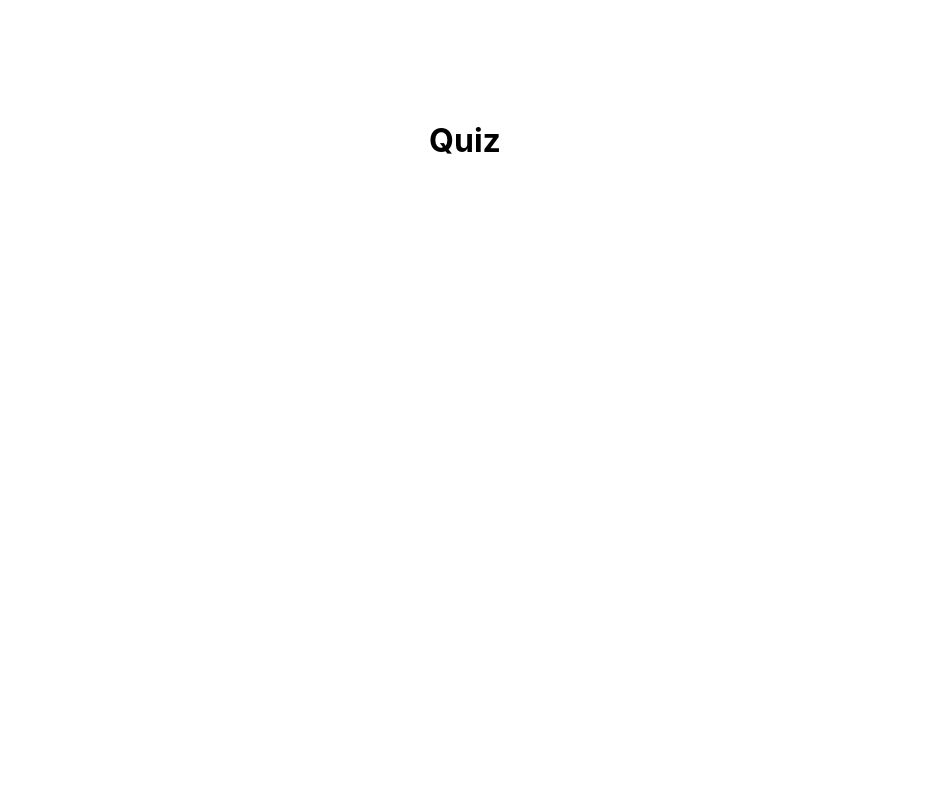
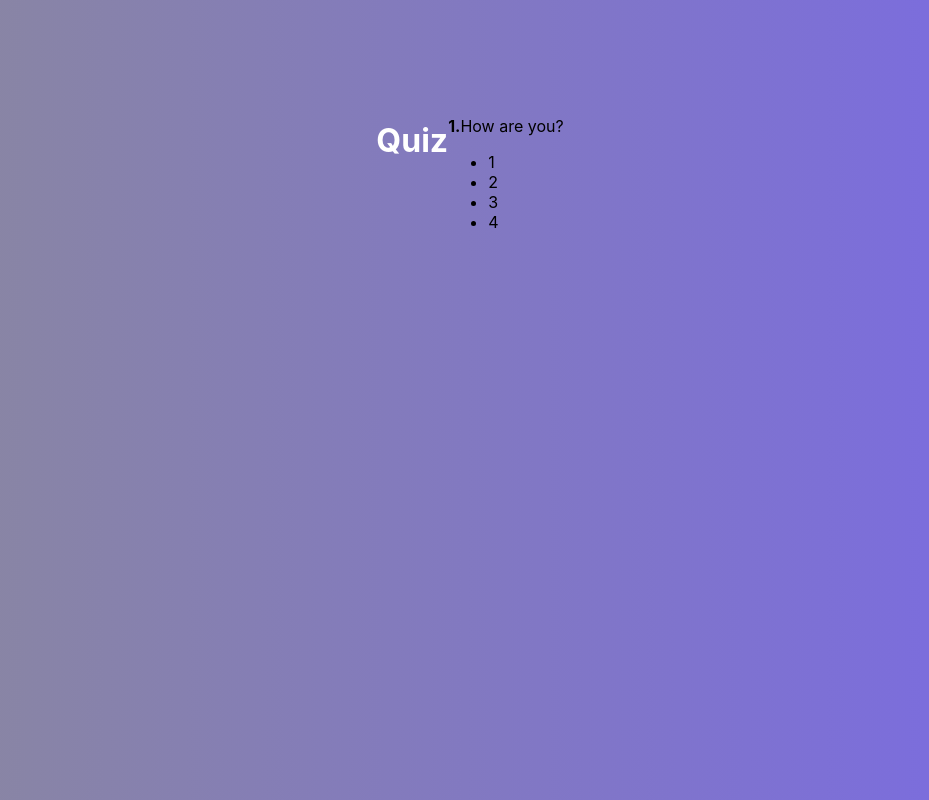
Before and after one commit to Artem-Zhuravlev/react-quitz, a React (Create React App) app: page / in a window 1280 px wide. Shown: the whole page, without its empty margins (175-1104 px from the left). Built offline with nearby package versions, Linux system fonts and the light colour scheme.

Commit message:
add ActiveQuiz component

```diff
--- /dev/null
+++ b/src/components/ActiveQuiz/ActiveQuiz.js
@@ -0,0 +1,23 @@
+import React from "react";
+import "./ActiveQuiz.css";
+
+const ActiveQuiz = props => {
+  return (
+    <div className="ActiveQuiz">
+      <p>
+        <span>
+          <strong>1.</strong>
+          How are you?
+        </span>
+      </p>
+      <ul>
+        <li>1</li>
+        <li>2</li>
+        <li>3</li>
+        <li>4</li>
+      </ul>
+    </div>
+  );
+};
+
+export default ActiveQuiz;
--- a/src/containers/Quiz/Quiz.css
+++ b/src/containers/Quiz/Quiz.css
@@ -4,4 +4,10 @@
   padding-top: 100px;
   flex-grow: 1;
   width: 100%;
+  background: linear-gradient(90deg, #8b899b 0%, #7969e6 100%);
 }
+
+.Quiz h1 {
+  color: #fff;
+  margin-left: 10px;
+}
--- a/src/containers/Quiz/Quiz.js
+++ b/src/containers/Quiz/Quiz.js
@@ -1,11 +1,17 @@
 import React, { Component } from "react";
 import "./Quiz.css";
 
+import ActiveQuiz from "../../components/ActiveQuiz/ActiveQuiz";
+
 class Quiz extends Component {
+  state = {
+    quiz: []
+  };
   render() {
     return (
       <div className="Quiz">
         <h1>Quiz</h1>
+        <ActiveQuiz />
       </div>
     );
   }
```
Also changed, not shown: src/components/ActiveQuiz/ActiveQuiz.css (added).
